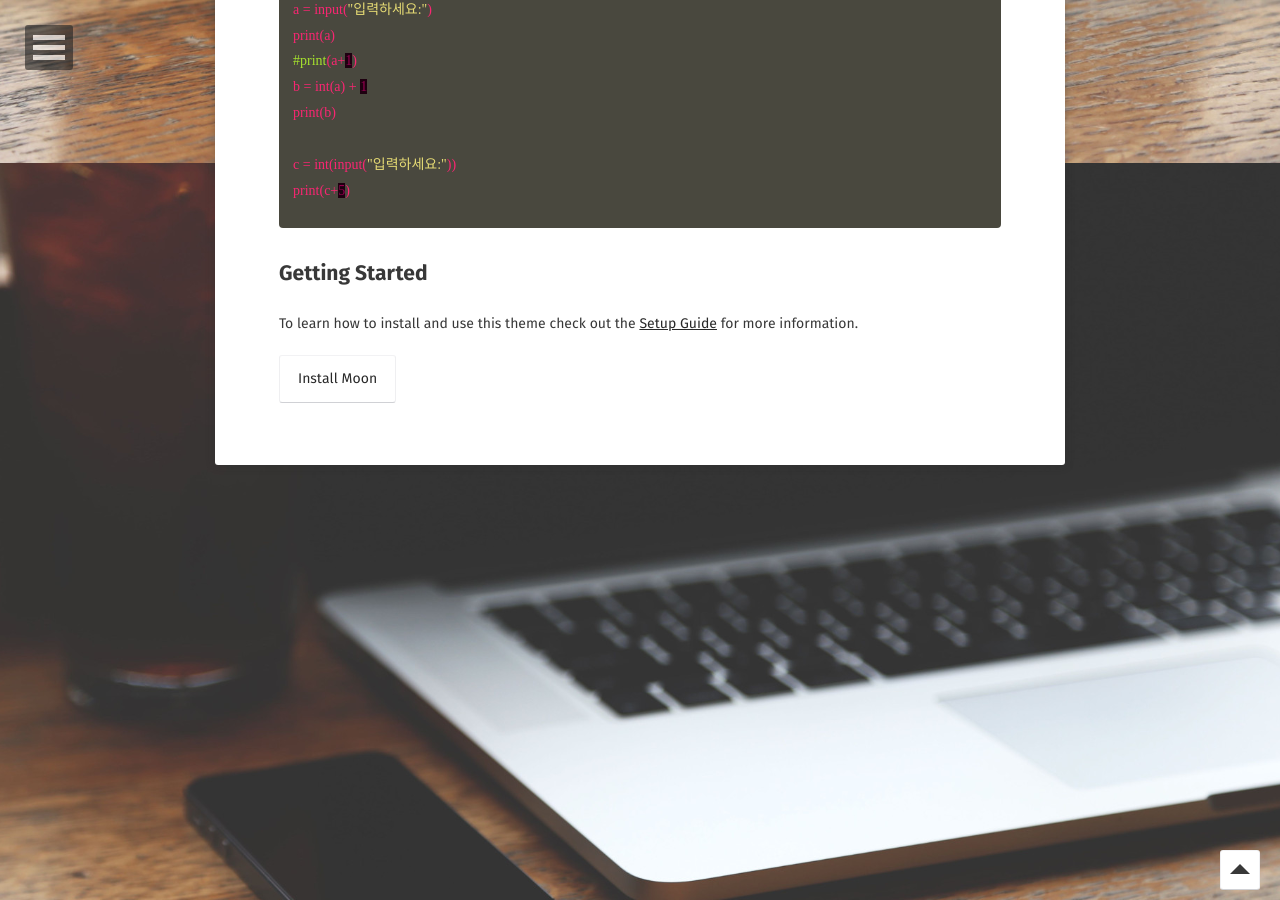
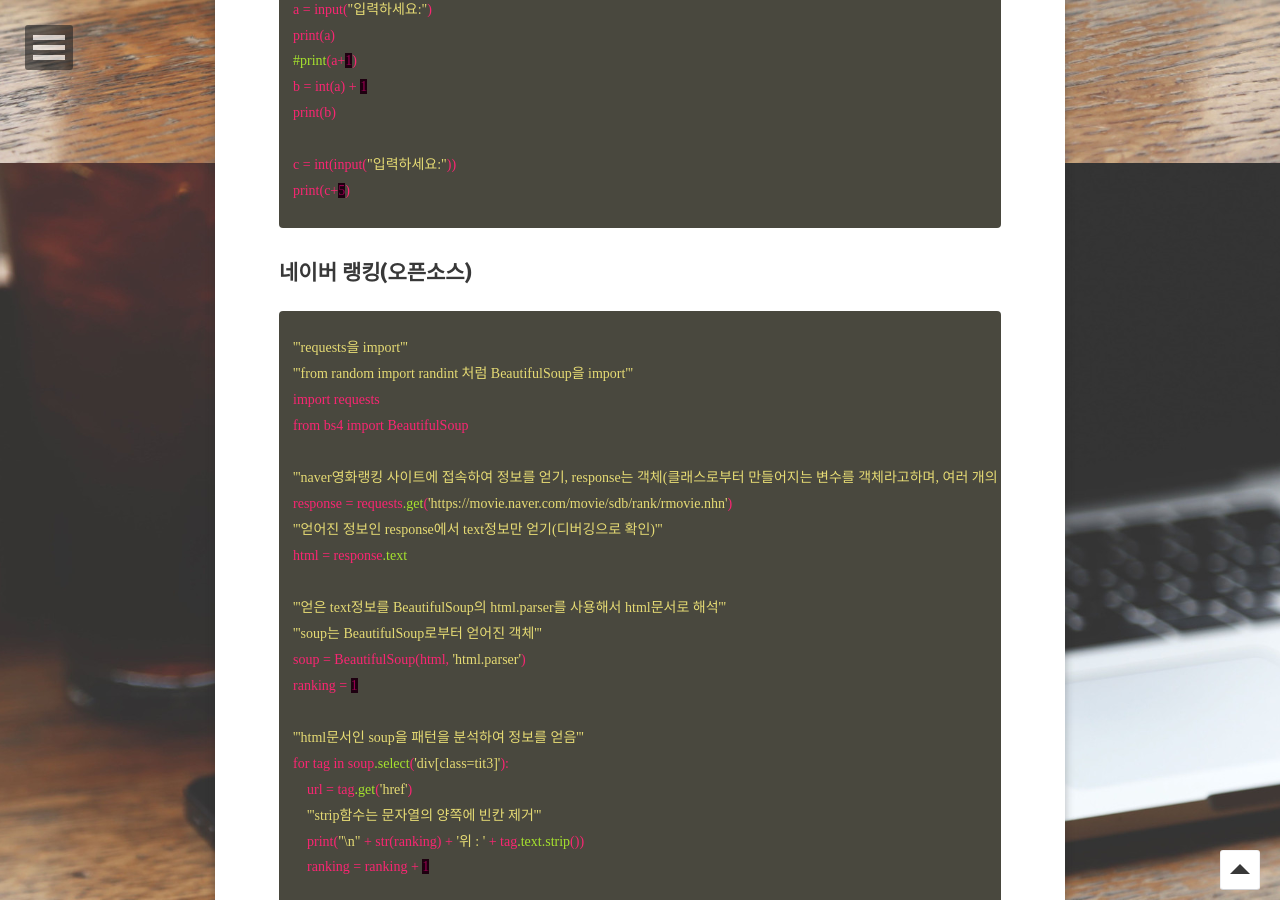
Before and after one commit to sunmoo6457/sunmoo6457.github.com, a Jekyll site: the page built from new/index(new).md, in a window 1280 px wide and 900 px high, scrolled down 737 px. Built offline with Jekyll 4.4.1, drawn with Linux system fonts in a browser that asks for light colours; some web fonts are replaced.

Commit message:
Update index(new).md

```diff
--- a/new/index(new).md
+++ b/new/index(new).md
@@ -28,6 +28,32 @@ c = int(input("입력하세요:"))
 print(c+5)
 {% endhighlight %}
 
+## 네이버 랭킹(오픈소스)
+
+{% highlight css %}
+'''requests을 import'''
+'''from random import randint 처럼 BeautifulSoup을 import'''
+import requests
+from bs4 import BeautifulSoup
+
+'''naver영화랭킹 사이트에 접속하여 정보를 얻기, response는 객체(클래스로부터 만들어지는 변수를 객체라고하며, 여러 개의 값을 가짐)'''
+response = requests.get('https://movie.naver.com/movie/sdb/rank/rmovie.nhn')
+'''얻어진 정보인 response에서 text정보만 얻기(디버깅으로 확인)'''
+html = response.text
+
+'''얻은 text정보를 BeautifulSoup의 html.parser를 사용해서 html문서로 해석'''
+'''soup는 BeautifulSoup로부터 얻어진 객체'''
+soup = BeautifulSoup(html, 'html.parser')
+ranking = 1
+
+'''html문서인 soup을 패턴을 분석하여 정보를 얻음'''
+for tag in soup.select('div[class=tit3]'):
+    url = tag.get('href')
+    '''strip함수는 문자열의 양쪽에 빈칸 제거'''
+    print("\n" + str(ranking) + '위 : ' + tag.text.strip())
+    ranking = ranking + 1
+{% endhighlight %}
+
 ## Getting Started
 
 To learn how to install and use this theme check out the [Setup Guide](http://taylantatli.me/Moon/moon-theme/) for more information.
```
